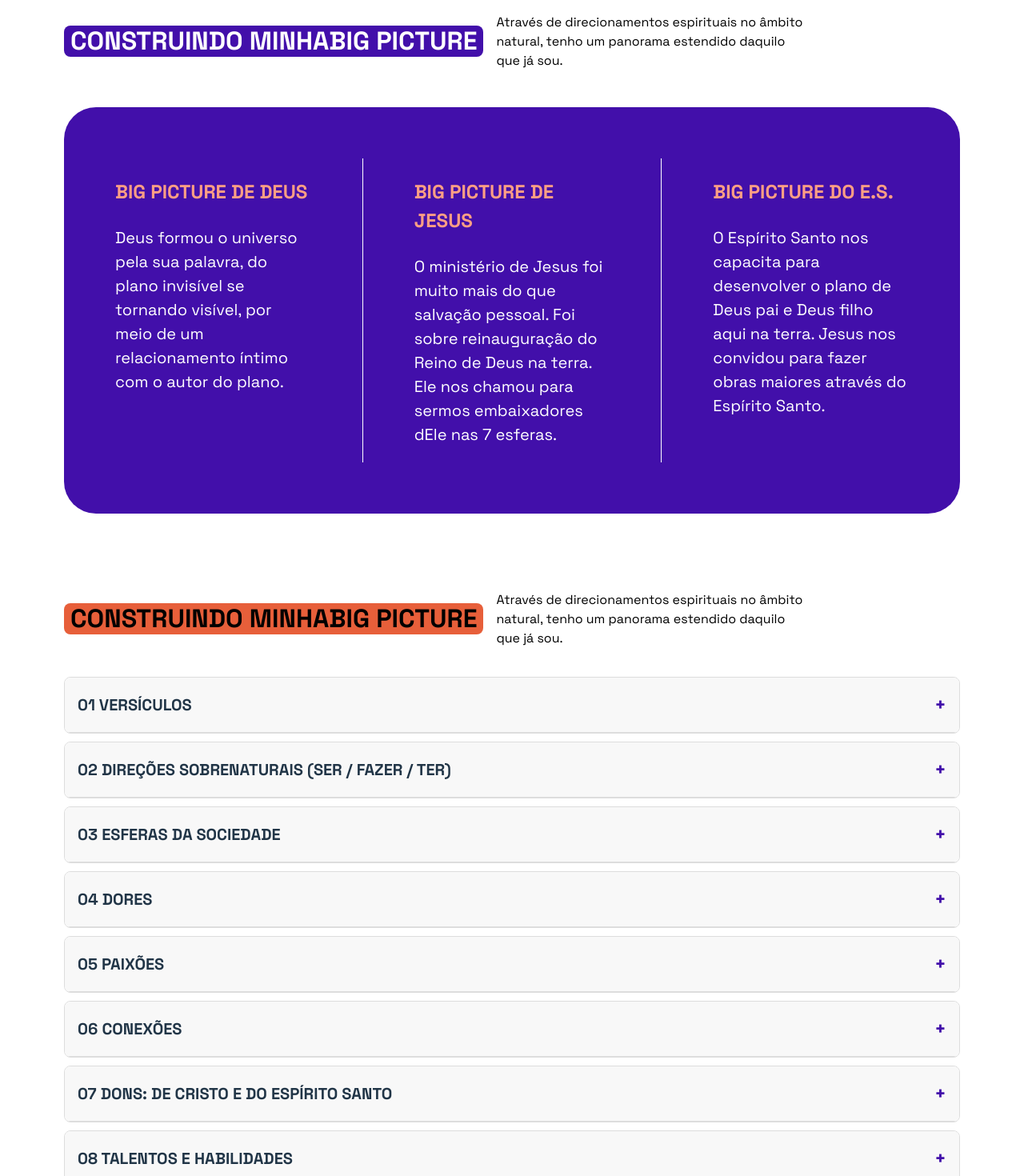
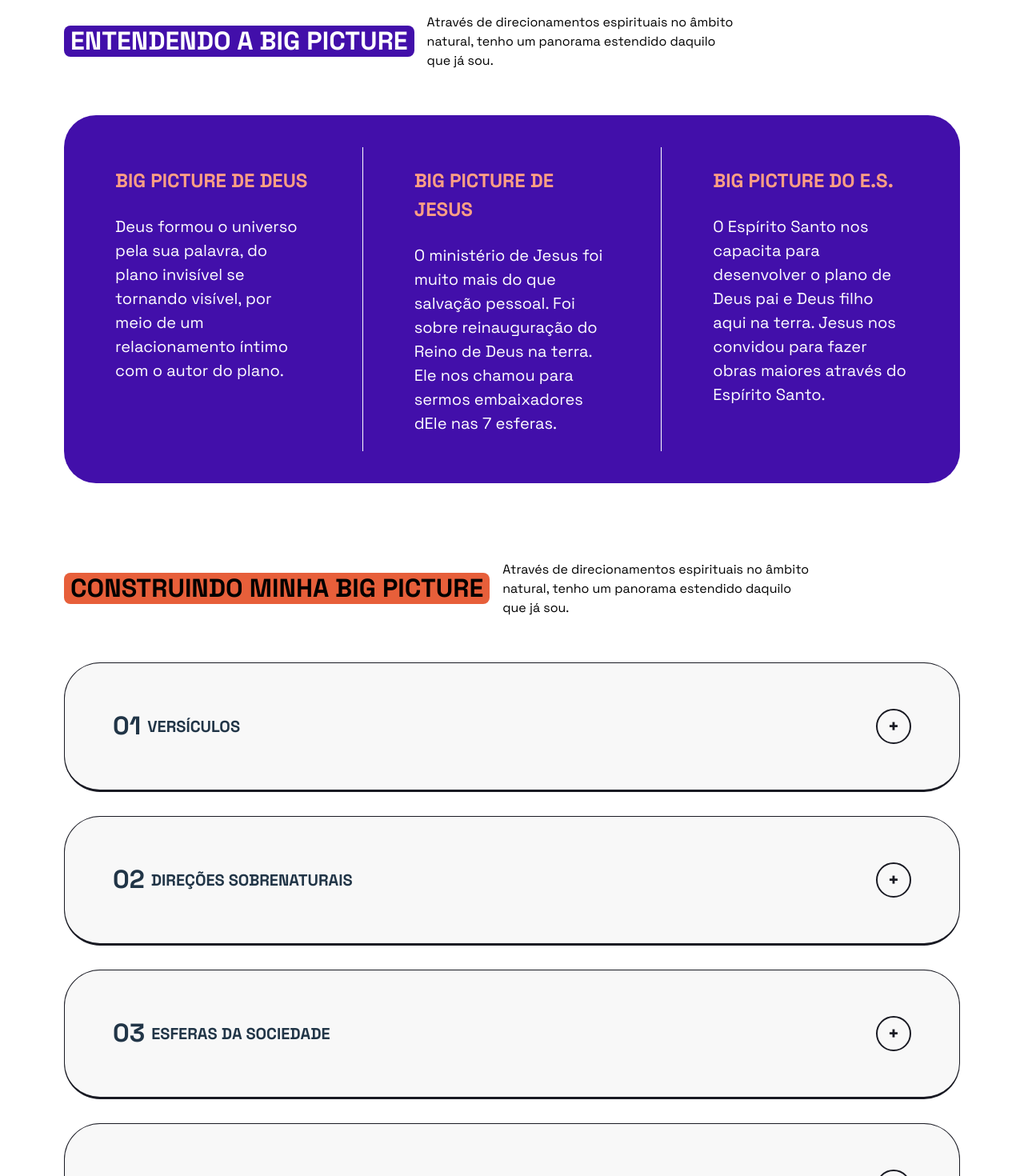
Before and after one commit to dunamis-movement/ads-big-picture, a React (Vite) app: page / in a window 1280 px wide. Shown: the part 560-2030 px from the top of the page at 80% size. Built offline with nearby package versions, Linux system fonts and the light colour scheme.

Commit message:
big-pitcture project

```diff
--- a/src/App.css
+++ b/src/App.css
@@ -4,134 +4,17 @@
   overflow-x: hidden;
 }
 
-.main {
-  background-color: #f8f9fa;
-  padding: 20px;
-  border-radius: 8px;
-  box-shadow: 0 4px 6px rgba(0, 0, 0, 0.1);
-}
-
-.accordionSection {
-  margin-top: 20px;
-}
-
-.accordionItem {
-  border-bottom: 1px solid #ddd;
-  padding: 10px 0;
-}
-
-.accordionHeader {
-  display: flex;
-  justify-content: space-between;
-  cursor: pointer;
-  font-weight: bold;
-}
-
-.accordionContent {
-  margin-top: 10px;
-  font-size: 0.9rem;
-  color: #555;
-}
-
-.icon {
-  font-size: 1.2rem;
-}
-
-.container {
-  overflow-x: hidden;
-  font-family: inherit;
-}
 .container > *:not(:first-child) {
   margin: 80px;
-}
-
-.header {
-  position: relative;
-  height: auto;
-  width: 100vw;
-  background: url("./assets/bg-header.png") no-repeat center center;
-  background-size: cover;
-  display: flex;
-  flex-direction: column;
-  justify-content: flex-start;
-  align-items: center;
-  overflow: hidden;
-}
-
-.logo img {
-  padding: 60px 0px;
-  width: 80%;
-  height: auto;
-}
-
-.big-picture-section {
-  display: flex;
-  flex-direction: column;
-  gap: 30px;
-}
-
-.big-picture-cards-container {
-  width: 100%;
-  overflow-x: auto;
-  scroll-behavior: smooth;
-  -ms-overflow-style: none;
-  scrollbar-width: none;
-  display: flex;
-  flex-direction: column;
-  align-items: center;
-}
-
-.big-picture-cards {
-  display: flex;
-  flex-direction: row;
-  justify-content: center;
-  gap: 0;
-  background-color: #420faa;
-  padding: 64px 0px;
-  border-radius: 40px;
-}
-
-.big-picture-card {
-  flex: 1;
-  position: relative;
-  border-right: 0.5px solid #ffffff;
-  background-color: #420faa;
-  color: #ffffff;
-  text-align: start;
-  width: 100%;
-  padding: 0px 64px;
-}
-
-.big-picture-card h3 {
-  font-size: 1.5rem; /* Tamanho da fonte do título */
-  text-transform: uppercase; /* Deixa o texto em maiúsculas */
-  color: #ff9f84;
-  display: block;
-  /* white-space: nowrap;   */
-  overflow: visible;
-  text-overflow: clip; /* Mostra o texto completo, sem cortar */
-}
-
-.big-picture-card p {
-  font-size: 1.25rem;
-  line-height: 1.5;
-}
-
-.big-picture-card:last-child {
-  border-right: none;
-}
-
-.accordion-container {
-  margin: 20px auto;
-  max-width: 1200px;
-  text-align: start;
 }
 
 .big-picture-title {
   display: flex;
   align-items: center;
-  gap: 16px;
   border-radius: 8px;
+  gap: 1rem;
+  margin-bottom: 40px;
+  text-transform: uppercase;
 }
 
 .big-picture-title h1 {
@@ -143,71 +26,31 @@
 }
 
 .orange-title h1 {
-  background-color: #e75f3a; /* Laranja */
+  background-color: #e75f3a;
   color: black;
 }
 
 .big-picture-title p {
+  text-transform: none;
   text-align: start;
   font-size: 1rem;
   line-height: 1.5;
   max-width: 35%;
   color: black;
 }
-.accordion {
-  margin-top: 20px;
-}
 
-.accordion-item {
-  border: 1px solid #ddd;
-  border-radius: 8px;
-  margin-bottom: 10px;
-  overflow: hidden;
-  transition: all 0.3s ease;
-}
-
-.accordion-header {
-  padding: 16px;
-  display: flex;
-  justify-content: space-between;
-  align-items: center;
-  cursor: pointer;
-  background-color: #f8f8f8;
-  border-bottom: 1px solid #ddd;
-}
-
-.accordion-header h3 {
-  font-size: 1.25rem;
-  margin: 0;
-}
-
-.accordion-header .icon {
-  font-size: 1.5rem;
-  font-weight: bold;
-  color: #420faa;
-}
-
-.accordion-content {
-  padding: 16px;
-  font-size: 1rem;
-  color: #555;
-  background-color: #ffffff;
-}
-
-.accordion-item.active .accordion-header {
-  background-color: #420faa;
-  color: #ffffff;
-}
-
-.accordion-item.active .accordion-header .icon {
-  color: #ffffff;
-}
-
-@media (min-width: 768px) and (max-width: 1024px) {
+@media (min-width: 820px) and (max-width: 1024px) {
+  .container > *:not(:first-child) {
+    margin-left: 20px;
+    margin-right: 20px;
+  }
   .big-picture-title {
     flex-direction: column;
     text-align: center;
-    gap: 4px;
+  }
+
+  .big-picture-title h1 {
+    margin: 0px;
   }
 
   .big-picture-title p {
@@ -216,28 +59,45 @@
   }
 }
 
-@media (max-width: 768px) {
+@media (max-width: 820px) {
   .container > *:not(:first-child) {
-    margin: 0px;
-  }
-  .logo img {
-    max-width: 100%;
+    margin: 20px;
   }
 
   .big-picture-title {
     flex-direction: column;
     text-align: center;
-    gap: 4px;
+    text-transform: none;
   }
 
   .big-picture-title h1 {
+    display: flex;
+    flex-direction: column;
+    align-items: center;
     background: none;
+    padding: 0px;
+    margin: 0px;
+  }
+
+  .big-picture-title span {
+    border-radius: 8px;
+    color: #ffffff;
+    padding: 8px 16px;
+  }
+
+  .blue-title span {
+    background-color: #420faa;
+  }
+
+  .orange-title span {
+    background-color: #e75f3a;
+    color: black;
   }
 
   .big-picture-title h1 span {
-    background-color: #420faa;
-    color: #ffffff;
-    padding: 8px 16px;
+    display: block;
+    width: fit-content;
+    text-align: center;
   }
 
   .big-picture-title p {
@@ -246,37 +106,4 @@
     max-width: 80%;
     text-align: center;
   }
-
-  .big-picture-section {
-    gap: 40px;
-  }
-
-  .big-picture-cards-container {
-    align-items: start;
-  }
-
-  .big-picture-cards {
-    gap: 32px;
-    background-color: #fff;
-    border-radius: 0px;
-    justify-content: start;
-  }
-
-  .big-picture-card {
-    flex: 1;
-    border-radius: 45px;
-    padding: 40px 50px;
-  }
-
-  .big-picture-card h3 {
-    font-size: 1.5rem;
-    margin-bottom: 10px;
-    text-transform: uppercase;
-    white-space: nowrap;
-  }
-
-  .big-picture-card p {
-    font-size: 1rem;
-    line-height: 1.5;
-  }
 }
--- a/src/App.tsx
+++ b/src/App.tsx
@@ -1,10 +1,11 @@
 import React from "react";
 import Header from "./components/header";
-import BigPictureCards from "./components/big-picture-overview";
+import BigPictureCards from "./components/big-picture-cards";
 import Accordion from "./components/accordion";
+import "./App.css";
 
 export interface AccordionItem {
-  id: number;
+  id: string;
   title: string;
   content: string;
 }
@@ -12,46 +13,52 @@ export interface AccordionItem {
 const App: React.FC = () => {
   const accordionData: AccordionItem[] = [
     {
-      id: 1,
-      title: "01 VERSÍCULOS",
+      id: "01",
+      title: "VERSÍCULOS",
       content:
-        "Versículos bíblicos que o Senhor já falou comigo e que marcaram meu relacionamento com Ele.",
+        "Versículos bíblicos que o Senhor já falou comigo e que marcaram meu relacionamento com ele. Os versículos que Deus já falou sobre você, são pilares para sustentar a sua jornada.",
     },
     {
-      id: 2,
-      title: "02 DIREÇÕES SOBRENATURAIS (SER / FAZER / TER)",
-      content: "Direções espirituais para desenvolvimento pessoal.",
+      id: "02",
+      title: "DIREÇÕES SOBRENATURAIS",
+      content:
+        "Explorar as maneiras pelas quais Deus comunica comigo. O que deus Já falou comigo em visões, palavras proféticas, sonhos, palavras de conhecimento. As experiências sobrenaturais são como os faróis que iluminam a nossa visão.Quais são as palavras e qual a frequência que isso aconteceu?",
     },
     {
-      id: 3,
-      title: "03 ESFERAS DA SOCIEDADE",
+      id: "03",
+      title: "ESFERAS DA SOCIEDADE",
       content:
-        "Como posso impactar diferentes esferas da sociedade com meu propósito.",
+        "Onde Deus te chamou para atuar com aquilo que o Senhor tem dito no seu individual? A nossa missão é ser luz na escuridão, nas diferentes esferas da sociedade. Lembre-se: o Reino de Deus não é a igreja, a igreja está dentro do Reino de Deus nas 7 esferas.",
     },
     {
-      id: 4,
-      title: "04 DORES",
-      content: "Reflexão sobre as dores e desafios enfrentados.",
+      id: "04",
+      title: "DORES",
+      content:
+        "Como os momentos difíceis que enfrentamos moldaram o nosso caráter e propósito",
     },
     {
-      id: 5,
-      title: "05 PAIXÕES",
-      content: "Paixões e talentos únicos que me movem.",
+      id: "05",
+      title: "PAIXÕES",
+      content:
+        "Quais as paixões que queimam sobre você que você deseja trazer redenção? O que causa profundo entusiasmo no seu coração? O que te tira da cama pela manhã?",
     },
     {
-      id: 6,
-      title: "06 CONEXÕES",
-      content: "Pessoas e relacionamentos que são importantes para mim.",
+      id: "06",
+      title: "CONEXÕES",
+      content:
+        "Ninguém caminha sozinho, Deus coloca pessoas estratégicas na sua vida para seu desenvolvimento. Quais as conexões que desenvolvemos de forma sobrenaturais? Não podemos ignorar as conexões repentinas. Você pode estar a uma conexão do seu destino.",
     },
     {
-      id: 7,
-      title: "07 DONS: DE CRISTO E DO ESPÍRITO SANTO",
-      content: "Dons espirituais que foram revelados ao longo da jornada.",
+      id: "07",
+      title: "DONS: DE CRISTO E DO ESPÍRITO SANTO",
+      content:
+        "Você não será eficaz se você tiver o chamado ministério mas não tiver o Dom, a ferramenta para execução desse chamado. Quais os dons de Cristo e do Espírito Santo que você carrega? \nDONS DE CRISTO \nDONS DO ESPÍRITO SANTO",
     },
     {
-      id: 8,
-      title: "08 TALENTOS E HABILIDADES",
-      content: "Habilidades práticas que desenvolvi ao longo do tempo.",
+      id: "08",
+      title: "TALENTOS E HABILIDADES",
+      content:
+        "Reconhecer os talentos e desenvolver as suas habilidades vai te dar cada vez mais, uma capacidade de liderar e influenciar no Reino de Deus e pra expansão do reino de Deus aqui na terra. ",
     },
   ];
 
--- /dev/null
+++ b/src/components/accordion.css
@@ -0,0 +1,66 @@
+.accordion-title {
+  display: flex;
+  gap: 8px;
+  align-items: center;
+}
+
+.accordion {
+  display: flex;
+  flex-direction: column;
+  gap: 30px;
+}
+
+.accordion-item {
+  border-radius: 45px;
+  overflow: hidden;
+  transition: all 0.3s ease;
+  background-color: #f8f8f8;
+  padding: 40px 60px;
+  border: 1px solid #191a23;
+  border-bottom-width: 3px;
+}
+
+.accordion-header {
+  display: flex;
+  justify-content: space-between;
+  align-items: center;
+  text-align: start;
+  cursor: pointer;
+}
+
+.accordion-header h3 {
+  font-size: 1.25rem;
+  margin: 0;
+}
+
+.accordion-header .icon {
+  font-size: 1.5rem;
+  font-weight: bold;
+  display: flex;
+  justify-content: center;
+  align-items: center;
+  width: 2.5rem;
+  height: 2.5rem;
+  border-radius: 50%;
+  color: #191a23;
+  cursor: pointer;
+  border: 2px solid #191a23;
+}
+
+.accordion-content {
+  border-top: 1px solid #555;
+  text-align: start;
+  padding: 16px;
+  font-size: 1rem;
+  color: #191a23;
+}
+
+@media (max-width: 820px) {
+  .accordion {
+    gap: 20px;
+    padding: 20px;
+  }
+  .accordion-item {
+    padding: 20px;
+  }
+}
--- a/src/components/accordion.tsx
+++ b/src/components/accordion.tsx
@@ -1,6 +1,6 @@
 import { useState } from "react";
 import { AccordionItem } from "@bigpicture/App";
-import "../App.css";
+import "./accordion.css";
 
 interface AccordionProps {
   data: AccordionItem[];
@@ -17,8 +17,8 @@ const Accordion: React.FC<AccordionProps> = ({ data }) => {
     <div className="accordion-container">
       <div className="big-picture-title orange-title">
         <h1>
-          <span>CONSTRUINDO MINHA</span>
-          <span>BIG PICTURE</span>
+          <span>Construindo minha</span>
+          <span> Big Picture</span>
         </h1>
         <p>
           Através de direcionamentos espirituais no âmbito natural, tenho um
@@ -37,7 +37,10 @@ const Accordion: React.FC<AccordionProps> = ({ data }) => {
               className="accordion-header"
               onClick={() => handleAccordionClick(index)}
             >
-              <h3>{item.title}</h3>
+              <div className="accordion-title">
+                <h1>{item.id}</h1>
+                <h3>{item.title}</h3>
+              </div>
               <span className="icon">
                 {activeAccordion === index ? "-" : "+"}
               </span>
--- /dev/null
+++ b/src/components/big-picture-cards.css
@@ -0,0 +1,89 @@
+.big-picture-cards-container {
+  width: 100%;
+  overflow-x: auto;
+  scroll-behavior: smooth;
+  -ms-overflow-style: none;
+  scrollbar-width: none;
+  display: flex;
+  flex-direction: column;
+  align-items: center;
+}
+
+.big-picture-cards {
+  display: flex;
+  flex-direction: row;
+  justify-content: center;
+  gap: 0;
+  background-color: #420faa;
+  padding: 40px 0px;
+  border-radius: 40px;
+  letter-spacing: -1spx; /* Reduz em 0.5px */
+}
+
+.big-picture-card {
+  flex: 1;
+  position: relative;
+  border-right: 0.5px solid #ffffff;
+  background-color: #420faa;
+  color: #ffffff;
+  text-align: start;
+  width: 100%;
+  padding: 0px 64px;
+}
+
+.big-picture-card h3 {
+  font-size: 1.5rem; /* Tamanho da fonte do título */
+  text-transform: uppercase; /* Deixa o texto em maiúsculas */
+  color: #ff9f84;
+  display: block;
+  /* white-space: nowrap;   */
+  overflow: visible;
+  text-overflow: clip; /* Mostra o texto completo, sem cortar */
+}
+
+.big-picture-card p {
+  font-size: 1.25rem;
+  line-height: 1.5;
+}
+
+.big-picture-card:last-child {
+  border-right: none;
+}
+
+@media (min-width: 820px) and (max-width: 1024px) {
+  .big-picture-card {
+    padding: 0px 40px;
+  }
+}
+
+@media (max-width: 820px) {
+  .big-picture-cards-container {
+    align-items: start;
+  }
+
+  .big-picture-cards {
+    gap: 32px;
+    background-color: #fff;
+    border-radius: 0px;
+    padding: 20px 0px;
+    justify-content: start;
+  }
+
+  .big-picture-card {
+    flex: 1;
+    border-radius: 45px;
+    padding: 40px 50px;
+  }
+
+  .big-picture-card h3 {
+    font-size: 1.5rem;
+    margin-bottom: 10px;
+    text-transform: uppercase;
+    white-space: nowrap;
+  }
+
+  .big-picture-card p {
+    font-size: 1rem;
+    line-height: 1.5;
+  }
+}
--- a/src/components/big-picture-overview.tsx
+++ b/src/components/big-picture-cards.tsx
@@ -1,12 +1,12 @@
-import "../App.css";
+import "./big-picture-cards.css";
 
 function BigPictureCards() {
   return (
-    <section className="big-picture-section">
-      <div className="big-picture-title">
+    <section>
+      <div className="big-picture-title blue-title">
         <h1>
-          <span>CONSTRUINDO MINHA</span>
-          <span>BIG PICTURE</span>
+          <span>Entendendo a</span>
+          <span> Big Picture</span>
         </h1>
         <p>
           Através de direcionamentos espirituais no âmbito natural, tenho um
--- a/src/components/header.tsx
+++ b/src/components/header.tsx
@@ -1,6 +1,6 @@
 import React from "react";
 import headerLogo from "../assets/header.png";
-import "../App.css";
+import "./header.css";
 
 const Header: React.FC = () => (
   <header>
```
Also changed, not shown: src/components/header.css (added, +24 -0 lines).
